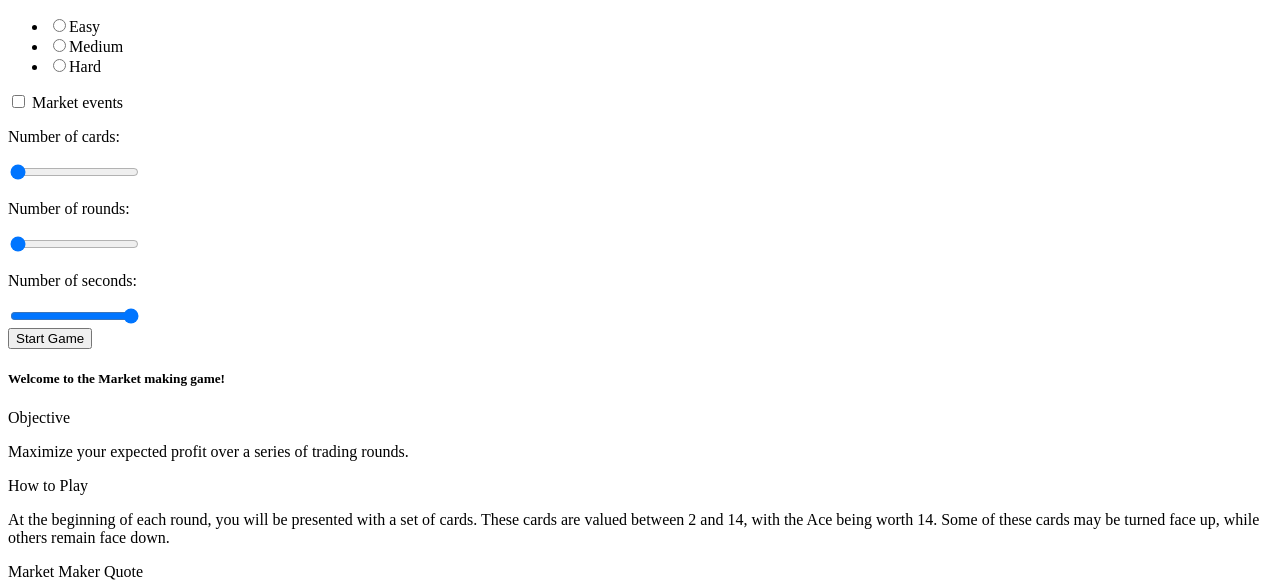
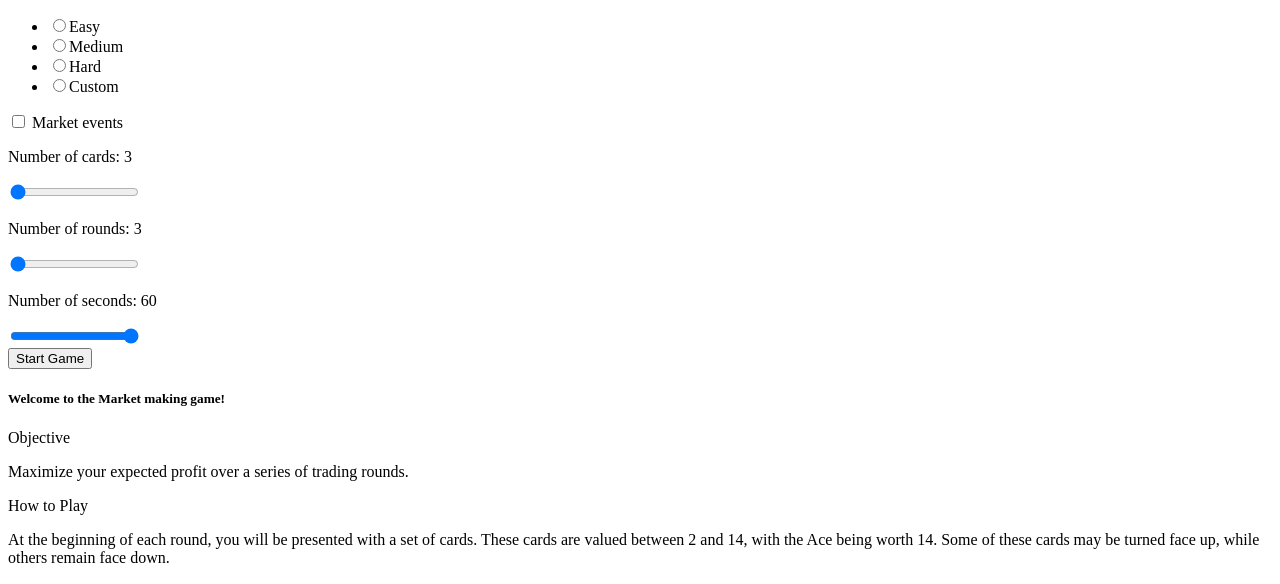
Before and after one commit to zhangdomi/market-making-game, a Flask app: page / in a window 1280 px wide. Shown: the top 584 px of the page. Run offline with Flask 3, Linux system fonts and the light colour scheme.

Commit message:
eval - settings -round iteration finally works now, added level setting UI as well

```diff
--- a/app/game_logic.py
+++ b/app/game_logic.py
@@ -242,3 +242,11 @@ class Game:
             "cards": self.curr_round.reveal_cards()
         })
         return result
+
+    def game_reset(self):
+        self.player = Player()
+        self.curr_round = None       #stores a Round class
+        self.round_num = 0
+        self.state = "lobby"
+        self.last_action = None
+        self.round_history = []
--- a/app/routes.py
+++ b/app/routes.py
@@ -4,10 +4,11 @@ from app.game_logic import Game
 
 app = Blueprint('app',__name__)
 
-game = Game(rounds=3)
+game = Game(rounds=3)                   #set to 0 eventually
 
 @app.route("/")
 def lobby():
+    game.game_reset()
     return render_template("lobby.html")  # Lobby page
 
 @app.route("/round", methods=["GET", "POST"])
--- a/app/static/main.js
+++ b/app/static/main.js
@@ -1,8 +1,99 @@
 document.addEventListener("DOMContentLoaded", () => {
     const startButton = document.getElementById("startGame");
+    let cards = 3
+    let rounds = 3
+    let seconds = 60
+    setPlayMode("easy")
+    cardsSlider();
+    roundsSlider();
+    secondsSlider();
+
+    document.getElementById("cards_slider").oninput = function() {
+        cardsSlider()
+        setPlayMode("custom")
+    };
+    function cardsSlider() {
+       cards = document.getElementById("cards_slider").value //gets the oninput value
+       document.getElementById('no_of_cards').innerHTML = cards //displays this value to the html page
+    }
+
+
+    document.getElementById("rounds_slider").oninput = function() {
+        roundsSlider()
+        setPlayMode("custom")
+    };
+    function roundsSlider() {
+        rounds = document.getElementById("rounds_slider").value //gets the oninput value
+        document.getElementById('no_of_rounds').innerHTML = rounds //displays this value to the html page
+    }
+
+    document.getElementById("seconds_slider").oninput = function() {
+        secondsSlider()
+        setPlayMode("custom")
+    };
+    function secondsSlider() {
+    seconds = document.getElementById("seconds_slider").value //gets the oninput value
+    document.getElementById('no_of_seconds').innerHTML = seconds //displays this value to the html page
+    }
+
+    function setPlayMode(level){
+        if (level == "easy"){
+            cards = 3;
+            rounds = 3;
+            seconds = 60;
+
+            document.getElementById("cards_slider").value = 3;
+            document.getElementById("rounds_slider").value = 3;
+            document.getElementById("seconds_slider").value = 60;
+
+            cardsSlider();
+            roundsSlider();
+            secondsSlider();
+        }
+        else if (level == "medium"){
+            cards = 4;
+            rounds = 5;
+            seconds = 50;
+
+            document.getElementById("cards_slider").value = 4
+            document.getElementById("rounds_slider").value = 5
+            document.getElementById("seconds_slider").value = 50
+
+            cardsSlider();
+            roundsSlider();
+            secondsSlider();
+        }
+        else if (level == "hard"){
+            cards = 5;
+            rounds = 5;
+            seconds = 40;
+
+            document.getElementById("cards_slider").value = 5
+            document.getElementById("rounds_slider").value = 5
+            document.getElementById("seconds_slider").value = 40
+
+            cardsSlider();
+            roundsSlider();
+            secondsSlider();
+        }
+        else if (level == "custom"){
+        }
+    }
+
 
     // Start Game and Redirect to Round Page
     startButton.addEventListener("click", () => {
         window.location.href = "/round";
+        return jsonify({
+
+        })
     })
+
+    document.getElementById("easyButton").addEventListener("click", () => setPlayMode("easy"))
+    document.getElementById("mediumButton").addEventListener("click", () => setPlayMode("medium"))
+    document.getElementById("hardButton").addEventListener("click", () => setPlayMode("hard"))
+
+    // document.getElementById("cards_slider").addEventListener("click", () => setPlayMode("custom"))
+    // document.getElementById("rounds_slider").addEventListener("click", () => setPlayMode("custom"))
+    // document.getElementById("seconds_slider").addEventListener("click", () => setPlayMode("custom"))
 });
--- a/app/static/results.js
+++ b/app/static/results.js
@@ -63,6 +63,7 @@ document.addEventListener("DOMContentLoaded", () => {
 
     function backToLobby(){
         window.location.href = "/";
+
     }
 
     document.getElementById("settings-but").addEventListener("click", backToLobby)
--- a/app/templates/lobby.html
+++ b/app/templates/lobby.html
@@ -16,13 +16,16 @@
                                 <div class="level-selection">
                                     <ul class="choices">
                                         <li>
-                                            <label><input type="radio" name="question0" value="Easy" /><span>Easy</span></label>
+                                            <label><input id="easyButton" type="radio" name="question0" value="Easy" /><span>Easy</span></label>
                                         </li>
                                         <li>
-                                            <label><input type="radio" name="question0" value="Medium" /><span>Medium</span></label>
+                                            <label><input id="mediumButton" type="radio" name="question0" value="Medium" /><span>Medium</span></label>
                                         </li>
                                         <li>
-                                            <label><input type="radio" name="question0" value="Hard" /><span>Hard</span></label>
+                                            <label><input id="hardButton" type="radio" name="question0" value="Hard" /><span>Hard</span></label>
+                                        </li>
+                                        <li>
+                                            <label><input id="customButton" type="radio" name="question0" value="Custom" /><span>Custom</span></label>
                                         </li>
                                     </ul>
                                 </div>
@@ -34,21 +37,21 @@
                             </div>
                             <div class="right-col">
                                 <div class="num-cards">
-                                    <p>Number of cards: </p>
+                                    <p>Number of cards: <span id="no_of_cards"></span></p>
                                     <div class="slidecontainer-cards">
-                                        <input type="range" min="3" max="5" value="3" class="slider" id="myRange">
+                                        <input type="range" min="3" max="5" value="3" class="slider" id="cards_slider">
                                     </div>
                                 </div>
                                 <div class="num-rounds">
-                                    <p>Number of rounds: </p>
+                                    <p>Number of rounds: <span id="no_of_rounds"></span> </p>
                                     <div class="slidecontainer-rounds">
-                                        <input type="range" min="3" max="10" value="3" class="slider" id="myRange">
+                                        <input type="range" min="3" max="10" value="3" class="slider" id="rounds_slider">
                                     </div>
                                 </div>
                                 <div class="num-seconds">
-                                    <p>Number of seconds:</p>
+                                    <p>Number of seconds: <span id="no_of_seconds"></span> </p>
                                     <div class="slidecontainer-seconds">
-                                        <input type="range" min="10" max="60" value="60" class="slider" id="myRange">
+                                        <input type="range" min="10" max="60" value="60" step="5" class="slider" id="seconds_slider">
                                     </div>
                                 </div>
                             </div>
```
